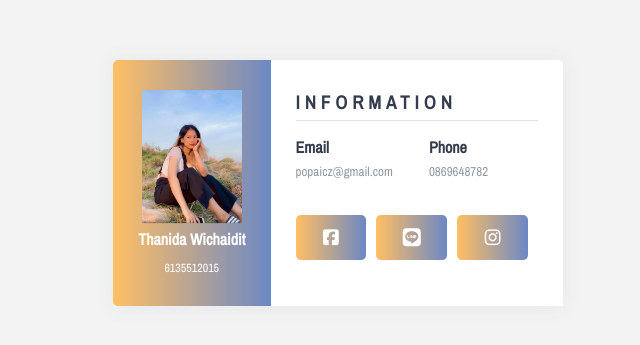
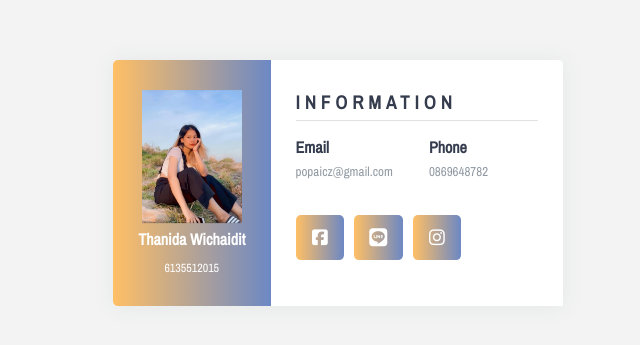
Before and after one commit to P-Thanida/HomeworkWebApp_WebPage-W3C-HTML5-Validator, a plain HTML site: page index.html in a window 1280 px wide. Shown: the part 217-562 px from the top of the page, without its empty margins (302-942 px from the left). Drawn offline with nearby package versions, Linux system fonts and the light colour scheme.

Commit message:
Edit css

```diff
--- a/styles.css
+++ b/styles.css
@@ -106,8 +106,8 @@ body {
 
 
 .wrapper .social_media ul li {
-    width        : 45%;
-    height       : 45%;
+    width        : 20%;
+    height       : 20%;
     background   : linear-gradient(to right, #FFBF65, #6C88C4);
     margin-right : 10px;
     border-radius: 5px;
@@ -120,4 +120,5 @@ body {
     color    : white;
     display  : block;
     font-size: 18px;
+
 }
```
